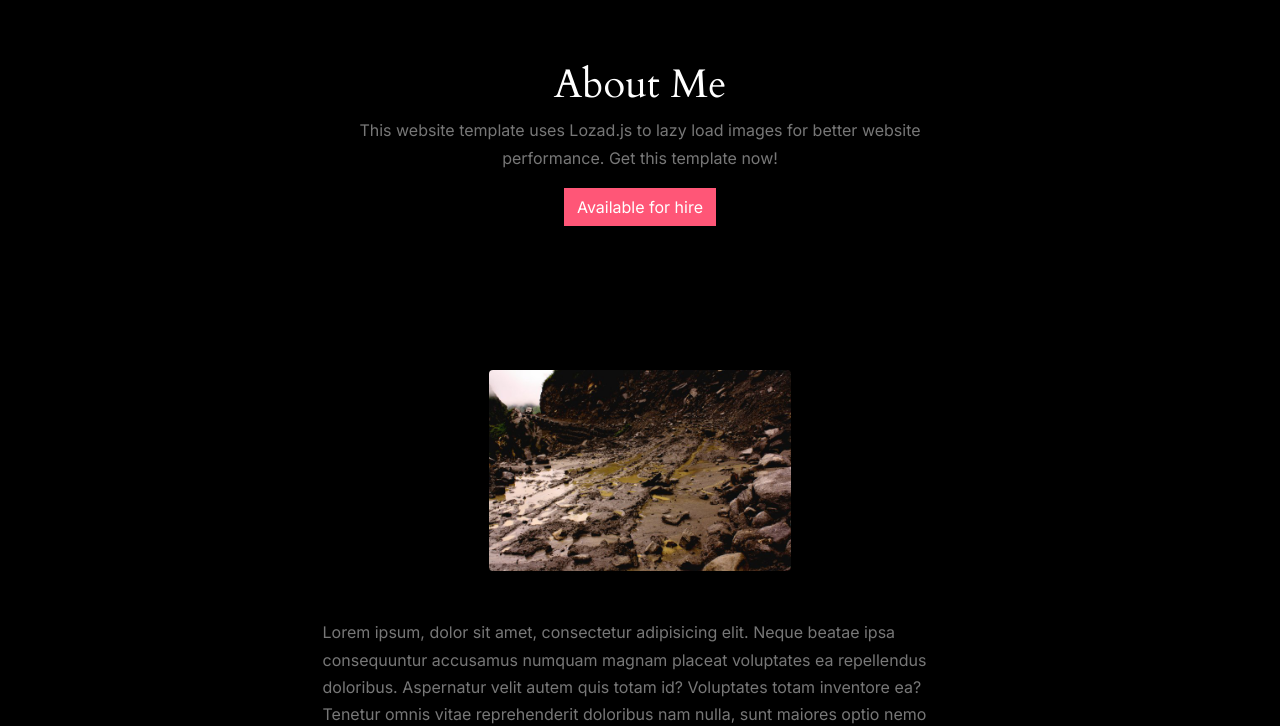
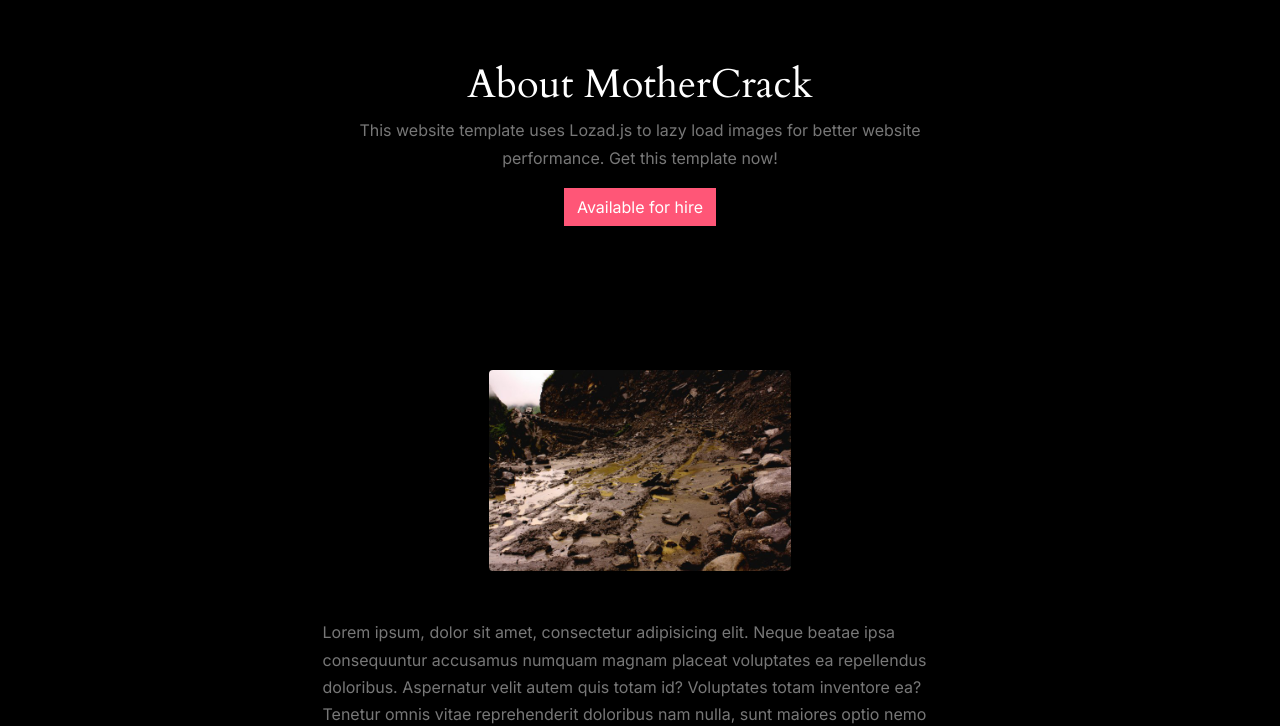
Before and after one commit to mother-crack/mother-crack.github.io, a plain HTML site: page about.html in a window 1280 px wide. Shown: the part 79-805 px from the top of the page. Drawn offline with Linux system fonts and the light colour scheme; files whose address does not match are found by name; a web font is replaced by a local one.

Commit message:
Update about.html
changed name

```diff
--- a/about.html
+++ b/about.html
@@ -133,7 +133,7 @@
     <div class="container py-5" data-aos="fade">
       <div class="row">
         <div class="col-lg-7 mx-auto text-center">
-          <h1 class="text-white intro">About Me</h1>
+          <h1 class="text-white intro">About MotherCrack</h1>
           <p>This website template uses Lozad.js to lazy load images for better website performance. Get this template now!</p>
           <p><a href="contact.html" class="btn btn-primary">Available for hire</a></p>
         </div>
```
